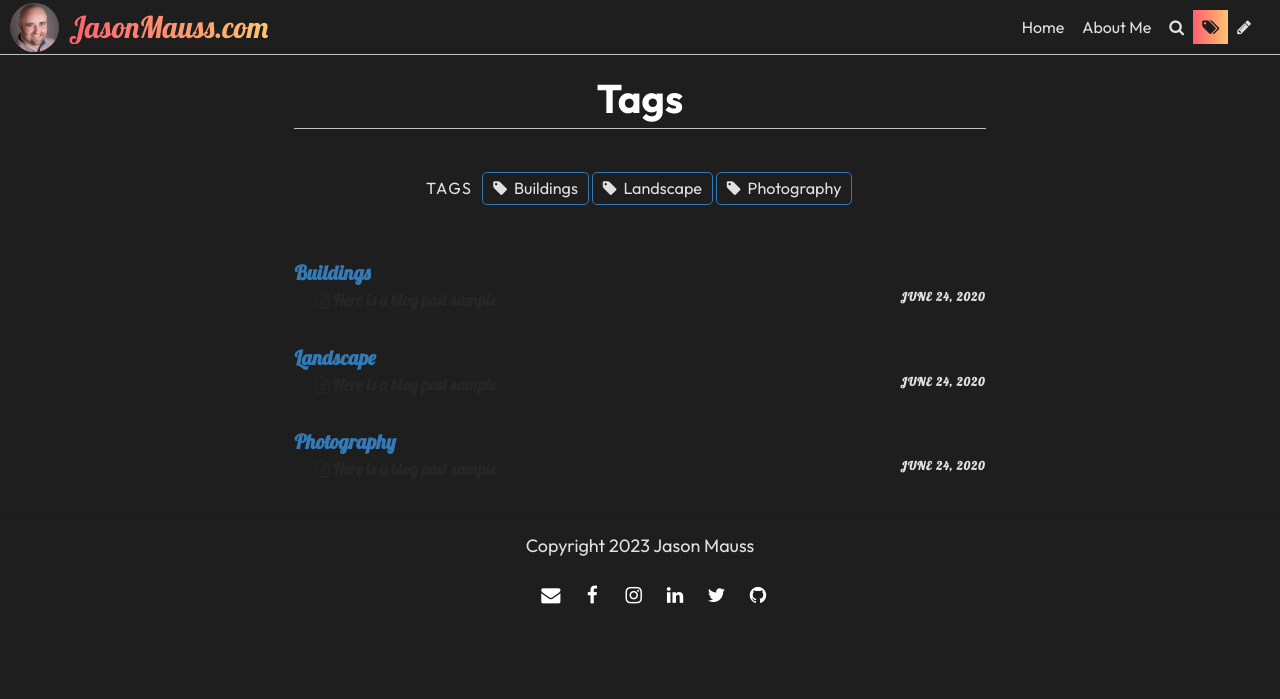
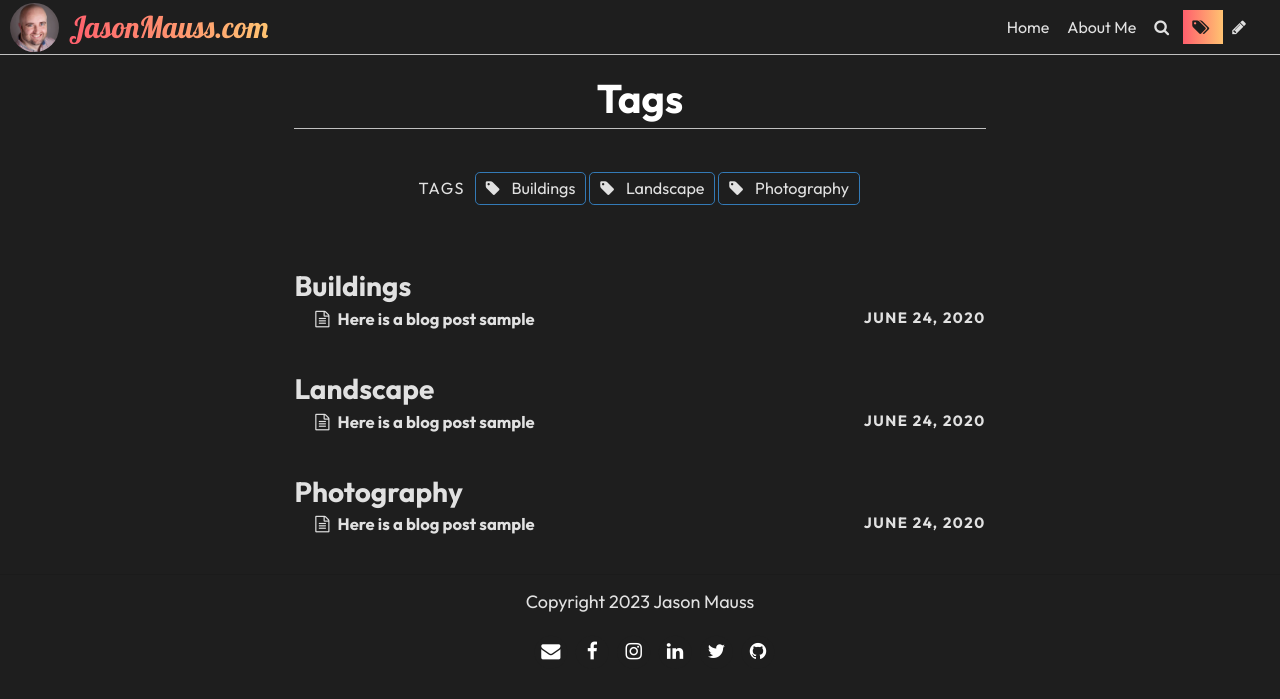
Before and after one commit to jasonmauss/jasonmaussblog, a Jekyll site: the page built from pages/tags.md, in a window 1280 px wide. Shown: the top 699 px of the page. Built offline with Jekyll 4.4.1, drawn with Linux system fonts in a browser that asks for light colours; some web fonts are replaced; comment, search, counter and statistics services are not loaded.

Commit message:
tag page styling

```diff
--- a/assets/css/fontawsome.css
+++ b/assets/css/fontawsome.css
@@ -17,7 +17,8 @@
     font-size: inherit;
     text-rendering: auto;
     -webkit-font-smoothing: antialiased;
-    -moz-osx-font-smoothing: grayscale
+    -moz-osx-font-smoothing: grayscale;
+    margin-right:5px; /* custom change */
 }
 
 .fa-lg {
--- a/styles/styles.css
+++ b/styles/styles.css
@@ -588,7 +588,9 @@ max-height: 100%;
 }
 
 .tag-anchor a {
-    color: #337ab7;
+    color: #E1E1E1;
+    font-size: 1.4em;
+    font-family: 'Outfit', "Trebuchet MS", Helvetica, Arial, sans-serif;
 }
 
 h3.tag-anchor {
@@ -603,7 +605,10 @@ h3.tag-anchor i {
   visibility: hidden;
 }
 
-
+.tag-title div.meta {
+    font-family: 'Outfit', sans-serif;
+    font-size: .9em;
+}
 
 .tag-anchor a:hover {
     text-decoration: none
@@ -620,7 +625,9 @@ h3.tag-anchor i {
 }
 
 .tag-posts .tag-title a {
-    margin-left: 3%
+    margin-left: 3%;
+    color: #E1E1E1;
+    font-family: 'Outfit', "Trebuchet MS", Helvetica, Arial, sans-serif;
 }
 
 .tag-posts .meta, .tag-posts #post-nav p, #post-nav .tag-posts p {
```
